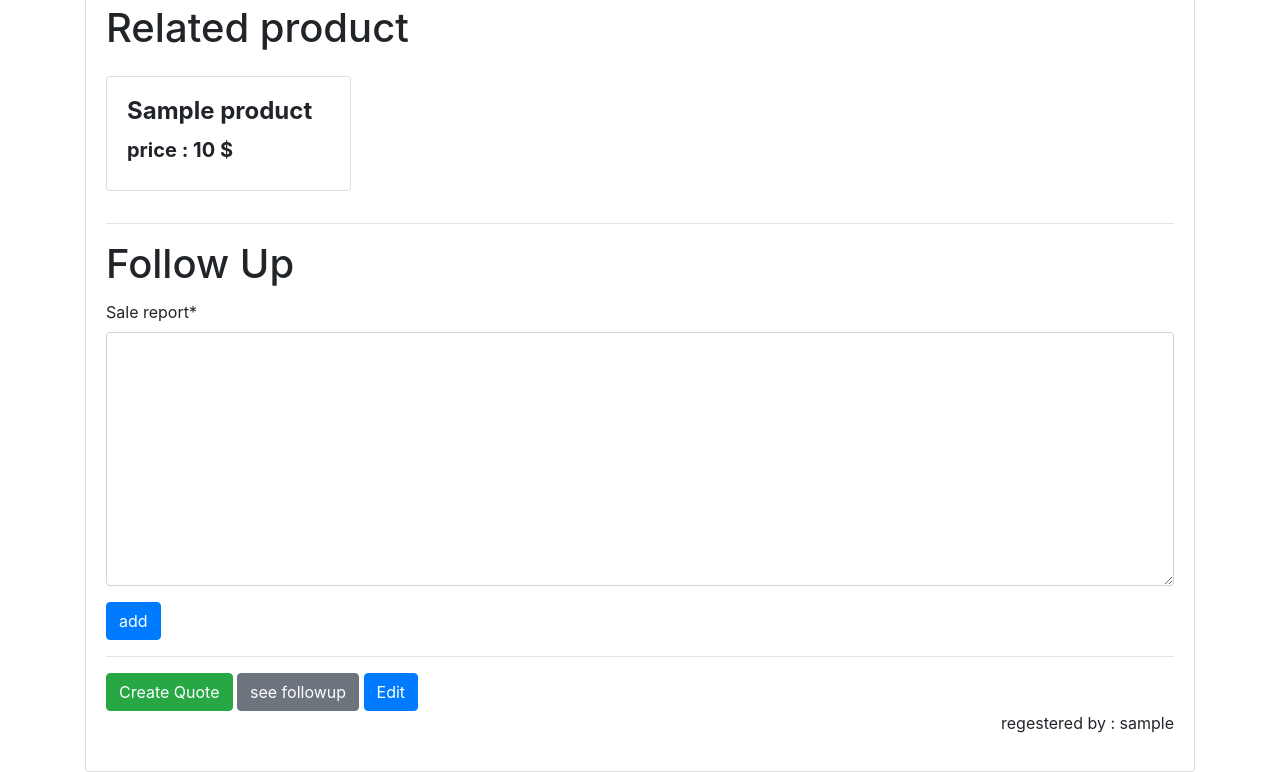
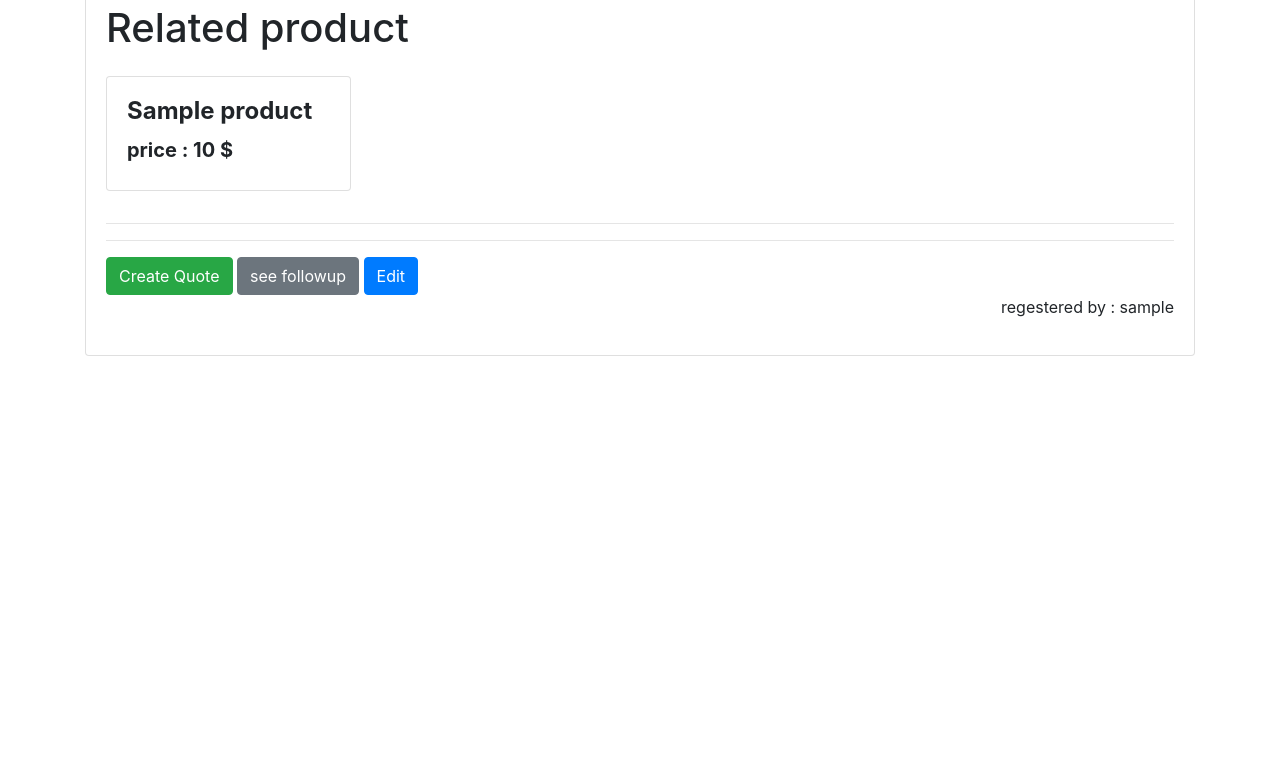
Before and after one commit to HamzehMahmoudi/CRM_project, a Django app: page /organization/detail/1 in a window 1280 px wide. Shown: the part 603-1375 px from the top of the page. After the commit the page ends 959 px from the top, so only its background shows below. Run offline with Django 3.2, Linux system fonts and the light colour scheme; a user stored in the database is signed in; tables that the repository leaves empty hold one stand-in row (values such as "Sample post"); parts of the project's set-up code (start-up, migrations or seed data) failed here and were passed over; some libraries are stand-ins or nearby versions.

Commit message:
change ui

```diff
--- a/organization/templates/organization/organization_detail.html
+++ b/organization/templates/organization/organization_detail.html
@@ -47,15 +47,9 @@
             {% endfor %}
         </div>
     <hr>
-    <h1 class="card-title ">Follow Up</h1>
     <div id="followup">
 
     </div>
-     <form method="post" enctype="multipart/form-data" id ="report">
-            {% csrf_token %}
-            {{ form|crispy}}
-        </form>
-        <button type="submit" class='btn btn-primary float-center' onclick="create_followup({{object.pk}})">{% trans "add" %}</button>
     <hr>
     <a href="{% url 'create-quote' object.id %}" class="btn btn-success">{% trans "Create Quote" %} </a>
     <a href="#followup" class="btn btn-secondary" onclick="get_followup({{object.id}});">{% trans "see followup" %}</a>
@@ -80,44 +74,21 @@
                     var my_output_div = $('#followup');
                     var table = "";
                     $(response.result).each(function (index, obj) {
-                        console.log(obj);
                         var my_table = '<tr><td>' +(index+1)+ '</td><td>' + obj.creator__username + '</td><td>' +obj.written_on__time.substr(0, 5)+"&emsp;&emsp;&emsp;&emsp;&emsp;"+obj.written_on__date+'</td><td>' + obj.report + '</td></tr>';
                         table = table + my_table;
                     });
                     if (my_output_div.is(':empty')) {
-                        final_table = '<table class="table table-bordered table-striped" ><thead><tr><th>#</th><th>{% trans "User" %}</th><th>{% trans "Date and time" %}</th><th>{% trans "Report" %}</th></tr></thead><tbody>' + table + '</tbody></table>';
+                        final_table = '<h1 class="card-title ">Follow Up</h1><table class="table table-bordered table-striped" ><thead><tr><th>#</th><th>{% trans "User" %}</th><th>{% trans "Date and time" %}</th><th>{% trans "Report" %}</th></tr></thead><tbody>' + table + '</tbody></table>';
                         my_output_div.append(final_table);
                     } else {
                         my_output_div.empty();
-                        final_table = '<table class="table table-bordered table-striped" ><thead><tr><th>#</th><th>{% trans "user" %}</th><th>{% trans "date" %}</th><th>{% trans "report" %}</th></tr></thead><tbody>' + table + '</tbody></table>';
+                        final_table = '<h1 class="card-title ">Follow Up</h1><table class="table table-bordered table-striped" ><thead><tr><th>#</th><th>{% trans "user" %}</th><th>{% trans "date" %}</th><th>{% trans "report" %}</th></tr></thead><tbody>' + table + '</tbody></table>';
                         my_output_div.append(final_table);
                         }
                     }
             }
             $.ajax(ajax_config);
         }
-
-    function create_followup(orgid){
-        var organization = orgid;
-        var report = $("#id_report").val();
-        ajax_config = {
-            url:"{% url 'create-followup' %}",
-            method: "post",
-            data: {
-                organization:organization,
-                report:report
-            },
-            success: function (response) {
-                    document.getElementById("report").reset();
-                    alert("Saved");
-
-                },
-            error: function (response) {
-                    alert("your follow up didnt saved try again");
-                }
-        };
-        $.ajax(ajax_config);
-    }
 </script>
 {% endblock %}
 {% endblock body %}
--- a/organization/templates/organization/organlist.html
+++ b/organization/templates/organization/organlist.html
@@ -21,6 +21,7 @@
             <td>{{org.creator.username}}</td>
             <td >{{org.agent}}</td>
             <td  class="d-flex justify-content-around" >
+                <a href="{% url 'followup-form'%}?organ={{org.pk}}"><i class="fas fa-bullhorn"></i></a>
                 <a  href="{% url "orgdetail" org.pk %}" data-toggle="tooltip" data-placement="top" title="View"> <i class="fa fa-eye" aria-hidden="true"></i></a>
             </td>
         </tr>
--- a/sales/models.py
+++ b/sales/models.py
@@ -14,7 +14,8 @@ class FollowUp(models.Model):
     report = models.TextField(verbose_name=_("sale report"))
     organization = models.ForeignKey(
         Organization, verbose_name=_("organization"), on_delete=models.PROTECT)
-    creator = models.ForeignKey(User, verbose_name=_("written by"), on_delete=models.PROTECT)
+    creator = models.ForeignKey(User, verbose_name=_(
+        "written by"), on_delete=models.PROTECT)
     written_on = models.DateTimeField(
         verbose_name=_("written at"), auto_now_add=True)
 
--- a/sales/urls.py
+++ b/sales/urls.py
@@ -7,4 +7,5 @@ urlpatterns = [
     path("quotes/", include("quote.urls")),
     path("show-followup", views.show_followup, name="showfollowup"),
     path("create-followup", views.create_followup, name="create-followup"),
+    path("form-followup", views.FollowupFormView.as_view(), name="followup-form")
 ]
```
Also changed, not shown: sales/templates/sales/followup_form.html (added, +37 -0 lines), sales/views.py (+16 -1 lines).
